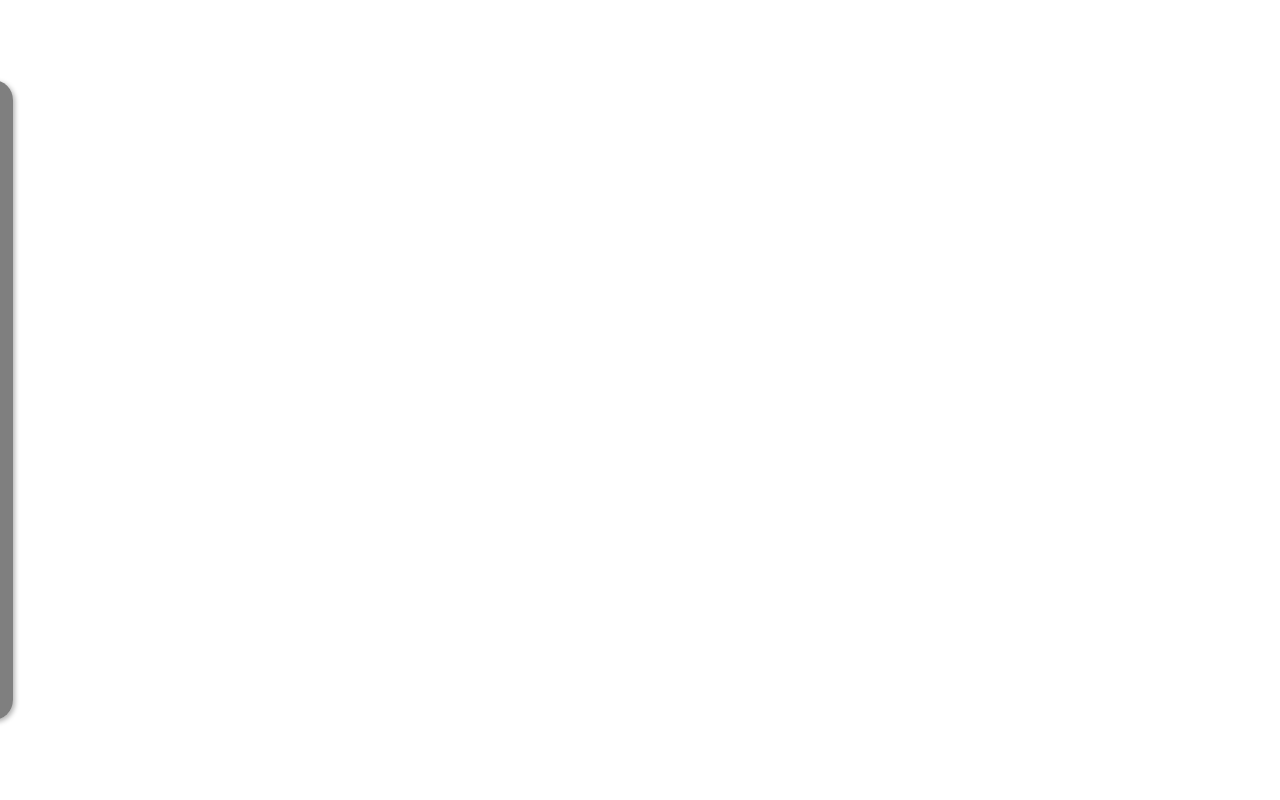
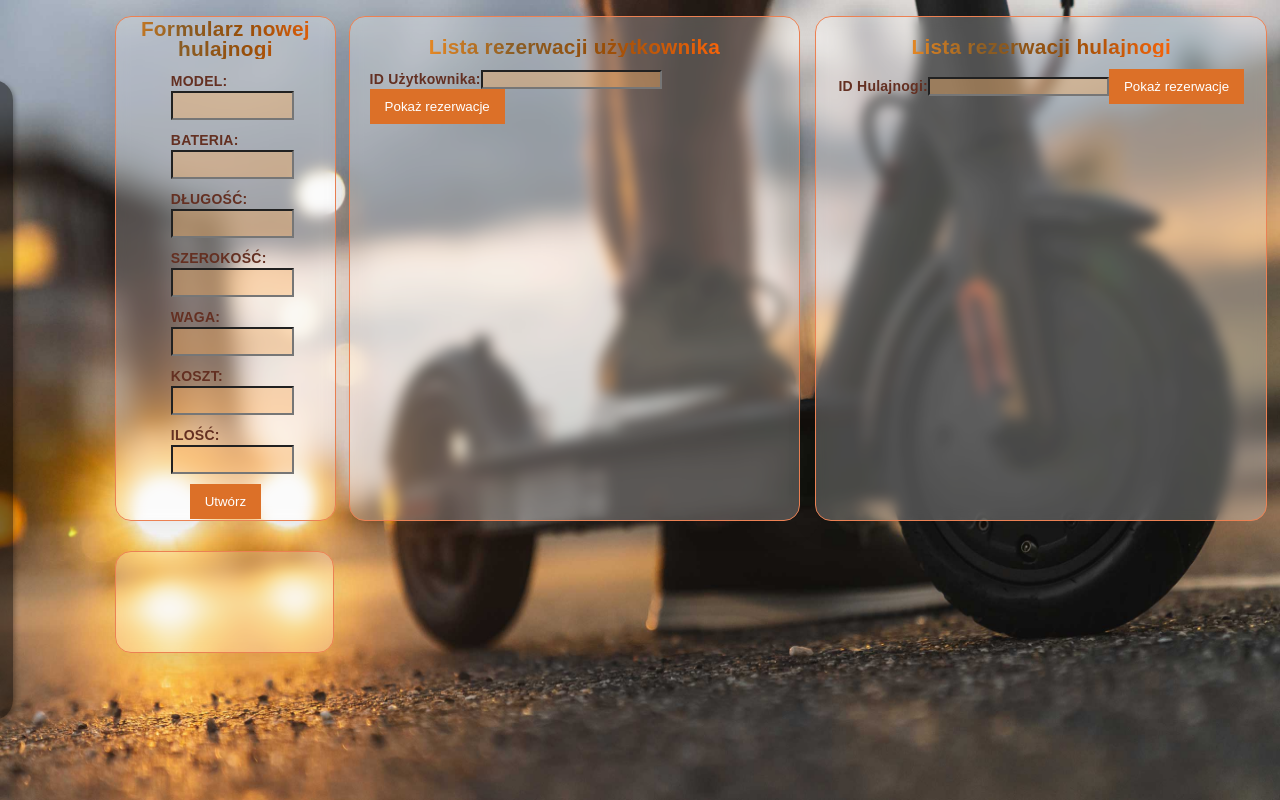
Before and after one commit to Skalakid/DB-project, an Angular app in the folder client/: page /admin in a window 1280 px wide. Before the commit this address led to /. Built offline with nearby package versions, Linux system fonts and the light colour scheme.

Commit message:
dokoncze

```diff
--- /dev/null
+++ b/client/src/app/admin-panel/admin-panel.component.html
@@ -0,0 +1,62 @@
+<div class="bg">
+  <img src="assets/bg.jpg" />
+  <div class="content">
+    <form class="new-vehicle tile">
+      <p class="form-title">Formularz nowej hulajnogi</p>
+      <div class="input-group">
+        <label for="modelId">MODEL:</label>
+        <input type="text" id="modelId" name="modelId" />
+      </div>
+      <div class="input-group">
+        <label for="batteryCode">BATERIA:</label>
+        <input type="text" id="batteryCode" name="batteryCode" />
+      </div>
+      <div class="input-group">
+        <label for="length">DŁUGOŚĆ:</label>
+        <input type="text" id="length" name="length" />
+      </div>
+      <div class="input-group">
+        <label for="width">SZEROKOŚĆ:</label>
+        <input type="text" id="width" name="width" />
+      </div>
+      <div class="input-group">
+        <label for="weight">WAGA:</label>
+        <input type="text" id="weight" name="weight" />
+      </div>
+      <div class="input-group">
+        <label for="costPerMinute">KOSZT:</label>
+        <input type="text" id="costPerMinute" name="costPerMinute" />
+      </div>
+      <div class="input-group">
+        <label for="amount">ILOŚĆ:</label>
+        <input type="text" id="amount" name="amount" />
+      </div>
+      <input type="submit" class="submitButton" value="Utwórz" />
+    </form>
+    <div class="userReservations tile reservation">
+      <p class="form-title">Lista rezerwacji użytkownika</p>
+      <form id="userIdForm">
+        <label for="userId">ID Użytkownika:</label>
+        <input type="text" id="userId" name="userId" required />
+        <button type="submit" class="submitButton">Pokaż rezerwacje</button>
+      </form>
+
+      <div id="reservationsSection">
+        <!--  rezerwacje użytkownika -->
+      </div>
+    </div>
+    <div class="vehicleReservations tile reservation">
+      <p class="form-title">Lista rezerwacji hulajnogi</p>
+      <form id="userIdForm">
+        <label for="userId">ID Hulajnogi:</label>
+        <input type="text" id="vehicleId" name="vehicleId" required />
+        <button type="submit" class="submitButton">Pokaż rezerwacje</button>
+      </form>
+
+      <div id="reservationsSection"></div>
+    </div>
+    <div class="changeVehicleData tile">
+      <div id="reservationsSection"></div>
+    </div>
+  </div>
+</div>
--- /dev/null
+++ b/client/src/app/admin-panel/admin-panel.component.scss
@@ -0,0 +1,121 @@
+.bg {
+  width: 100vw;
+  height: 100vh;
+}
+
+.bg img {
+  width: 100%;
+  height: 100%;
+  display: block;
+}
+
+.content {
+  height: 96vh;
+  width: 90vw;
+  position: fixed;
+  left: 9vw;
+  top: 2vh;
+  display: grid;
+  grid-template-columns: repeat(5, minmax(0, 1fr));
+  grid-auto-rows: minmax(100px, auto);
+  row-gap: 30px;
+  column-gap: 15px;
+  grid-template-areas:
+    'newvehicle userReservations userReservations vehicleReservations vehicleReservations'
+    'newvehicle userReservations userReservations vehicleReservations vehicleReservations'
+    'placeholder placeholder placeholder placeholder placeholder'
+    'placeholder placeholder placeholder placeholder placeholder';
+}
+
+.tile {
+  background: rgba(255, 255, 255, 0.24);
+  border-radius: 16px;
+  box-shadow: 0 4px 30px rgba(0, 0, 0, 0.1);
+  backdrop-filter: blur(6.2px);
+  -webkit-backdrop-filter: blur(6.2px);
+  border: 1px solid rgb(236, 129, 83);
+  overflow: hidden;
+}
+
+.new-vehicle {
+  width: 100%;
+  display: flex;
+  align-items: center;
+  justify-content: center;
+  flex-direction: column;
+  grid-area: newvehicle;
+}
+
+.input-group {
+  width: 50%;
+  margin-bottom: 10px;
+}
+
+.input-group label {
+  display: block;
+}
+
+.input-group input,
+.input-group select {
+  padding: 5px;
+  width: 100%;
+}
+
+.form-title {
+  background: #ffb76b;
+  background: linear-gradient(
+    to right,
+    #e48724 0%,
+    #895c24 30%,
+    #974e09 60%,
+    #f76409 100%
+  );
+  -webkit-background-clip: text;
+  -webkit-text-fill-color: transparent;
+  font-size: 1.3rem;
+  text-align: center;
+  font-weight: bold;
+}
+
+input {
+  background-color: rgba(250, 176, 96, 0.4);
+}
+
+.submitButton {
+  padding: 10px 15px;
+  background-color: #dc7028;
+  color: white;
+  border: none;
+  cursor: pointer;
+}
+
+.submitButton:hover {
+  background-color: #e66713;
+}
+
+label {
+  color: #643022;
+  font-weight: bold;
+}
+
+.reservations {
+  grid-area: userReservations;
+}
+
+.userReservations {
+  grid-area: userReservations;
+  display: flex;
+  justify-content: flex-start;
+  align-items: center;
+  flex-direction: column;
+  padding: 20px;
+}
+
+.vehicleReservations {
+  grid-area: vehicleReservations;
+  display: flex;
+  justify-content: flex-start;
+  align-items: center;
+  flex-direction: column;
+  padding: 20px;
+}
--- a/client/src/app/app-routing.module.ts
+++ b/client/src/app/app-routing.module.ts
@@ -6,12 +6,14 @@ import { NotFoundPageComponent } from './not-found-page/not-found-page.component
 import { AuthGuard } from './guards/auth.guard';
 import { HomePageComponent } from './home-page/home-page.component';
 import { VehiclesComponent } from './vehicles/vehicles.component';
+import { AdminPanelComponent } from './admin-panel/admin-panel.component';
 
 const routes: Routes = [
   { path: 'login', component: LoginPageComponent },
   { path: 'register', component: RegisterPageComponent },
   { path: '', component: HomePageComponent, canActivate: [AuthGuard] },
   { path: 'vehicles', component: VehiclesComponent },
+  { path: 'admin', component: AdminPanelComponent}
 ];
 
 @NgModule({
--- a/client/src/app/app.module.ts
+++ b/client/src/app/app.module.ts
@@ -11,6 +11,7 @@ import { HomePageComponent } from './home-page/home-page.component';
 import { NavBarComponent } from './nav-bar/nav-bar.component';
 import { VehiclesComponent } from './vehicles/vehicles.component';
 import { BrowserAnimationsModule } from '@angular/platform-browser/animations';
+import { AdminPanelComponent } from './admin-panel/admin-panel.component';
 
 @NgModule({
   declarations: [
@@ -21,6 +22,7 @@ import { BrowserAnimationsModule } from '@angular/platform-browser/animations';
     HomePageComponent,
     NavBarComponent,
     VehiclesComponent,
+    AdminPanelComponent,
   ],
   imports: [
     BrowserModule,
--- a/client/src/app/nav-bar/nav-bar.component.html
+++ b/client/src/app/nav-bar/nav-bar.component.html
@@ -12,7 +12,7 @@
       /></a>
     </li>
     <li>
-      <a routerLink="/settings"
+      <a routerLink="/admin"
         ><img class="icon" src="assets/settings.png"
       /></a>
     </li>
```
Also changed, not shown: client/src/app/admin-panel/admin-panel.component.ts (added, +10 -0 lines), 1 other file (tests, documents, lock files or other folders).
